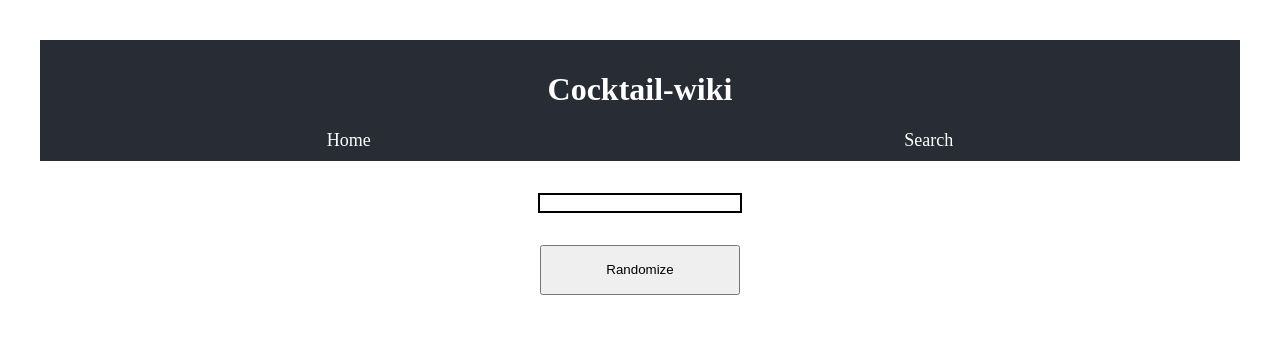
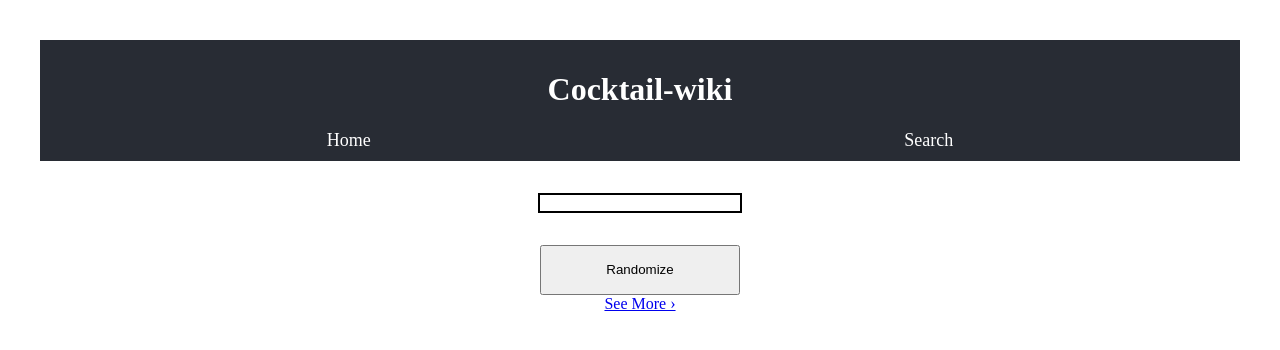
Before and after one commit to Heithem980/exercise-react-cocktail-API, a React (Vite) app: page / in a window 1280 px wide. Shown: the top 350 px of the page. Built offline with nearby package versions, Linux system fonts and the light colour scheme; no server answers.

Commit message:
adding router

```diff
--- a/package.json
+++ b/package.json
@@ -11,7 +11,8 @@
   },
   "dependencies": {
     "react": "^18.3.1",
-    "react-dom": "^18.3.1"
+    "react-dom": "^18.3.1",
+    "react-router-dom": "^6.26.1"
   },
   "devDependencies": {
     "@eslint/js": "^9.9.0",
--- a/src/components/App.tsx
+++ b/src/components/App.tsx
@@ -1,13 +1,40 @@
+import "../css/app.css";
+import { BrowserRouter as Router, Routes, Route, Link } from "react-router-dom";
+import { GetRandomCocktail } from "./GetRandomCocktail";
+import { Header } from "./Header";
 
 
-import "../css/app.css";
-import { GetRandomCocktail } from "./GetCocktail";
-import { Header } from "./Header";
+
+
+
 
 
 export function App() {
   return (
     <>
+      <Router>
+        <>
+          <Header />
+          <main>
+            <Routes>
+            <Route path="/" element={<GetRandomCocktail />} />
+            </Routes>
+          </main>
+        </>
+      </Router>
+    </>
+  );
+}
+
+/*
+
+
+
+export function App() {
+  return (
+    <>
+
+
       <Header/>
       <main>
         <GetRandomCocktail/>
@@ -17,7 +44,7 @@ export function App() {
   );
 }
 
-/*
+
 function App() {
   const [count, setCount] = useState(0)
 
--- a/src/components/GetCocktail.tsx
+++ b/src/components/GetRandomCocktail.tsx
@@ -29,7 +29,9 @@ export function GetRandomCocktail() {
       </div>
       <div className="buttondiv">
       <button onClick={GetRandomCocktailOnClick}>Randomize</button>
+
       </div>
+      <a href="#" >See More ›</a>
 
     </>
   );
--- a/src/components/Header.tsx
+++ b/src/components/Header.tsx
@@ -1,5 +1,6 @@
 import { ReactElement } from "react";
 import "../css/Header.css";
+import { Link } from "react-router-dom";
 
 
 export function Header(): ReactElement {
@@ -7,8 +8,8 @@ export function Header(): ReactElement {
       <header className="header">
         <h1>Cocktail-wiki</h1>
       <nav className="nav">
-        <a href="/" className="link">Home</a>
-        <a href="/about" className="link">Search</a>
+      <Link to="/" className="link">Home</Link>
+      <Link to="/about" className="link">Search</Link>
 
       </nav>
     </header>
```
Also changed, not shown: 1 other file (tests, documents, lock files or other folders).
